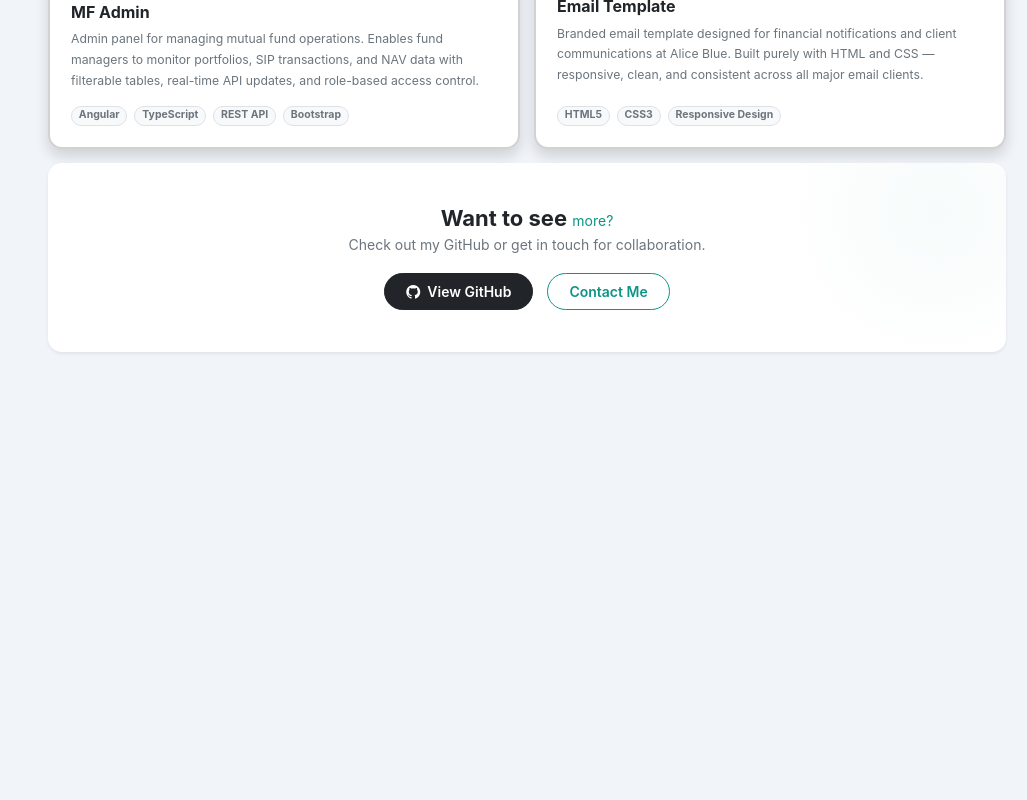
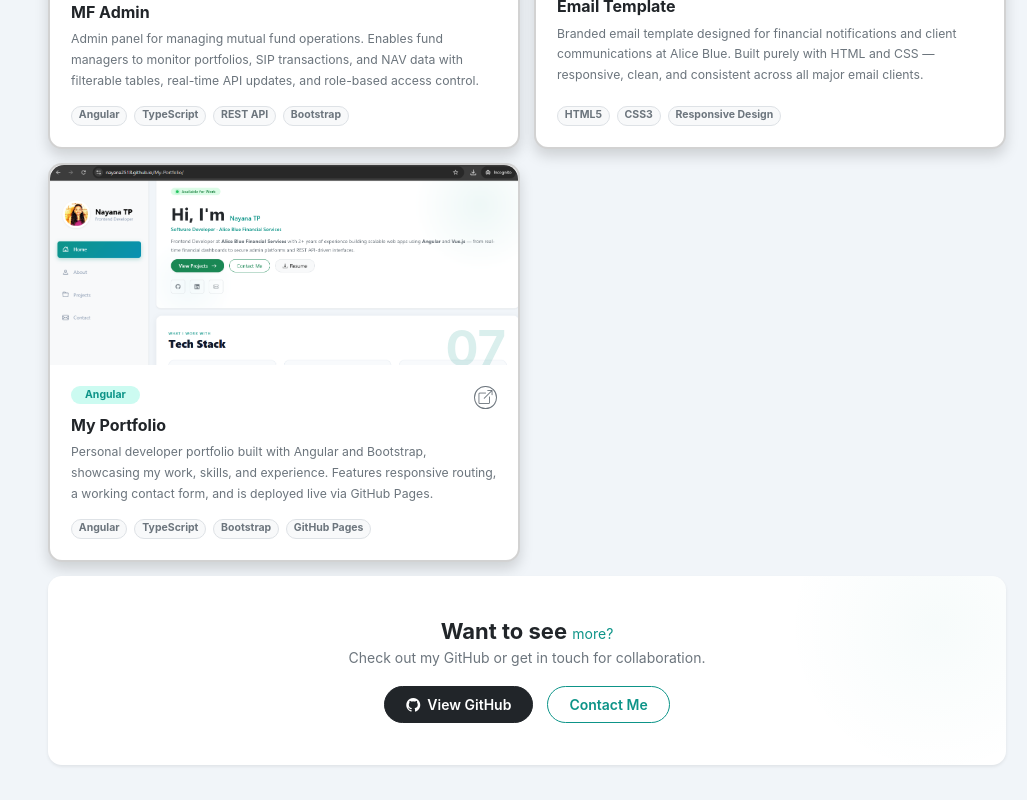
Before and after one commit to Nayana2518/My-Portfolio, an Angular app: page /projects in a window 1280 px wide. Shown: the part 1357-2157 px from the top of the page, without its empty margins (253-1280 px from the left). Before the commit the page ends 1744 px from the top, so only its background shows below. Built offline with nearby package versions, Linux system fonts and the light colour scheme.

Commit message:
implmented portfolio project

```diff
--- a/src/app/features/projects/projects.component.html
+++ b/src/app/features/projects/projects.component.html
@@ -220,6 +220,39 @@
         </div>
     </div>
 
+    <!-- Project 7 — My Portfolio (Angular) -->
+    <div class="col-md-6">
+        <div class="card border-2 shadow rounded-4 h-100 project-card">
+            <div class="project-thumb d-flex align-items-center justify-content-center rounded-top-4">
+                <img src="./portfolio.png" alt="My Portfolio" class="img-fluid"
+                    (click)="openLightbox('./portfolio.png', 'My Portfolio')">
+                <span class="project-num text-primary fw-bold">07</span>
+                <span class="zoom-hint"><i class="bi bi-zoom-in"></i> Click to expand</span>
+            </div>
+            <div class="card-body p-4 d-flex flex-column">
+                <div class="d-flex justify-content-between align-items-start mb-2">
+                    <span class="badge bg-primary-subtle text-primary rounded-pill px-3">Angular</span>
+                    <a href="https://nayana2518.github.io/My-Portfolio/" target="_blank"
+                        class="btn btn-sm btn-outline-secondary rounded-circle p-1 lh-1" title="Live Demo">
+                        <i class="bi bi-box-arrow-up-right"></i>
+                    </a>
+                </div>
+                <h5 class="fw-bold mb-2">My Portfolio</h5>
+                <p class="text-secondary small mb-3" style="line-height:1.7">
+                    Personal developer portfolio built with Angular and Bootstrap, showcasing
+                    my work, skills, and experience. Features responsive routing, a working
+                    contact form, and is deployed live via GitHub Pages.
+                </p>
+                <div class="d-flex flex-wrap gap-2 mt-auto">
+                    <span class="badge bg-light text-secondary border rounded-pill">Angular</span>
+                    <span class="badge bg-light text-secondary border rounded-pill">TypeScript</span>
+                    <span class="badge bg-light text-secondary border rounded-pill">Bootstrap</span>
+                    <span class="badge bg-light text-secondary border rounded-pill">GitHub Pages</span>
+                </div>
+            </div>
+        </div>
+    </div>
+
 </div>
 
 <!-- ===== CTA ===== -->
```
Also changed, not shown: public/portfolio.png (added).
